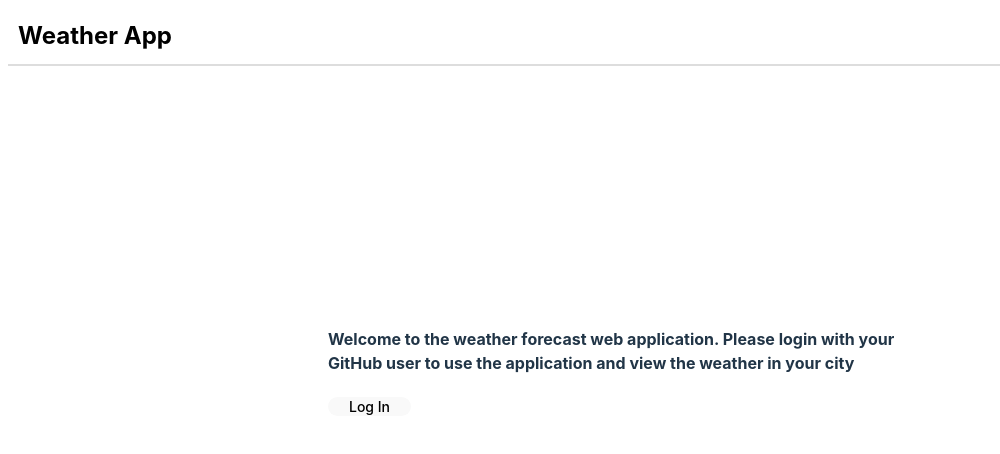
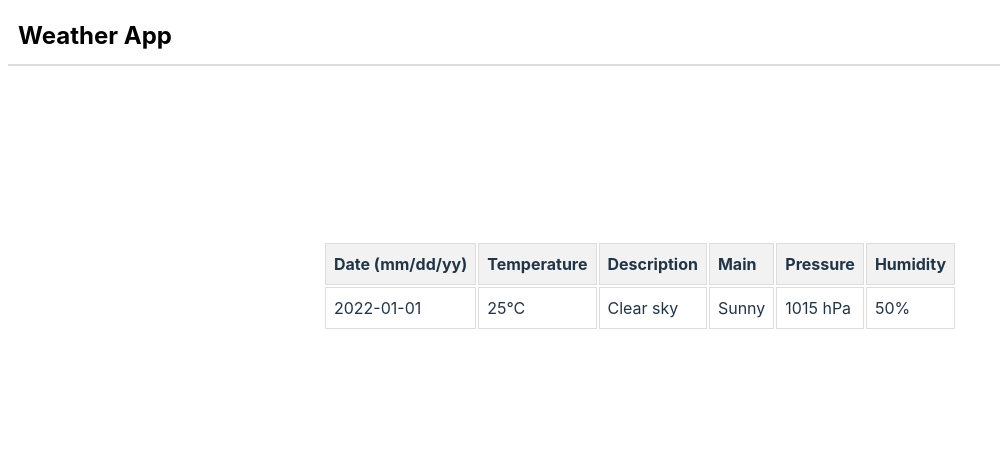
Before and after one commit to captainalbert/ehrlichApplication, a React (Vite) app in the folder ehrlich-weather-app/: page /weather/1 in a window 1280 px wide. Shown: the top 454 px of the page, without its empty margins (0-1000 px from the left). Built offline with nearby package versions, Linux system fonts and the light colour scheme; no server answers.

Commit message:
Create weather page UI and integrate weather API

```diff
--- a/ehrlich-weather-app/package.json
+++ b/ehrlich-weather-app/package.json
@@ -11,8 +11,11 @@
   },
   "dependencies": {
     "@auth0/auth0-react": "^2.2.4",
+    "axios": "^1.6.6",
+    "dotenv": "^16.4.1",
     "react": "^18.2.0",
-    "react-dom": "^18.2.0"
+    "react-dom": "^18.2.0",
+    "react-router-dom": "^6.21.3"
   },
   "devDependencies": {
     "@types/react": "^18.2.43",
--- a/ehrlich-weather-app/src/App.tsx
+++ b/ehrlich-weather-app/src/App.tsx
@@ -1,13 +1,16 @@
+import { BrowserRouter as Router, Route, Routes } from "react-router-dom";
+
 // styles
 import "./App.css";
 
 // views
 import LandingPage from "./views/LandingPage/LandingPage";
+import HomePage from "./views/HomePage/HomePage";
 
 // components
 import Navbar from "./components/NavBar/NavBar";
 import { useAuth0 } from "@auth0/auth0-react";
-import HomePage from "./views/HomePage/HomePage";
+import WeatherPage from "./views/WeatherPage/WeatherPage";
 
 function App() {
   const { user, isAuthenticated, isLoading } = useAuth0();
@@ -17,10 +20,21 @@ function App() {
   }
   console.log("isAuthenticated", isAuthenticated);
   return (
-    <div>
+    // <div>
+    //   <Navbar isAuthenticated={isAuthenticated} />
+    //   {isAuthenticated ? <HomePage user={user} /> : <LandingPage />}
+    // </div>
+
+    <Router>
       <Navbar isAuthenticated={isAuthenticated} />
-      {isAuthenticated ? <HomePage user={user} /> : <LandingPage />}
-    </div>
+      <Routes>
+        <Route
+          path="/"
+          element={isAuthenticated ? <HomePage user={user} /> : <LandingPage />}
+        />
+        <Route path="/weather/:location" element={<WeatherPage />} />
+      </Routes>
+    </Router>
   );
 }
 
--- a/ehrlich-weather-app/src/components/Button/LogoutButton.tsx
+++ b/ehrlich-weather-app/src/components/Button/LogoutButton.tsx
@@ -1,4 +1,3 @@
-import React from "react";
 import { useAuth0 } from "@auth0/auth0-react";
 
 const LogoutButton = () => {
--- a/ehrlich-weather-app/src/components/NavBar/NavBar.tsx
+++ b/ehrlich-weather-app/src/components/NavBar/NavBar.tsx
@@ -4,7 +4,7 @@
  * @argument isAuthenticated - boolean
  * @author Albert John Tulop
  */
-import React, { useState } from "react";
+import React from "react";
 
 // styles
 import "./NavBar.css";
@@ -15,14 +15,6 @@ interface NavbarProps {
 }
 
 const Navbar: React.FC<NavbarProps> = ({ isAuthenticated }) => {
-  // State for showing navigationBar
-  const [isNavbarOpen, setNavbarOpen] = useState(false);
-
-  // Function to toggle the navbar state
-  const toggleNavbar = () => {
-    setNavbarOpen(!isNavbarOpen);
-  };
-
   return (
     <nav className="navbar">
       <div className="navbar-container">
@@ -32,7 +24,7 @@ const Navbar: React.FC<NavbarProps> = ({ isAuthenticated }) => {
 
         {/* Logout element */}
         {isAuthenticated && (
-          <div className={`navbar-links ${isNavbarOpen ? "open" : ""}`}>
+          <div className={`navbar-links`}>
             <LogoutButton />
           </div>
         )}
--- a/ehrlich-weather-app/src/views/HomePage/HomePage.tsx
+++ b/ehrlich-weather-app/src/views/HomePage/HomePage.tsx
@@ -1,23 +1,20 @@
 import "./HomePage.css";
+import { useState } from "react";
+import { Link } from "react-router-dom";
 
 import Title from "../../components/Title/Title";
 import TextInput from "../../components/TextInput/TextInput";
-import { useState } from "react";
 import Button from "../../components/Button/Button";
 
-type userObject = {
-  name: string;
-  nickname: string;
-};
 interface HomePageProps {
-  user: userObject;
+  user: any;
 }
 
 const HomePage = ({ user }: HomePageProps) => {
   const { nickname } = user;
+
   const [city, setCity] = useState("");
 
-  console.log(user);
   return (
     <div className="home">
       <Title title={nickname} />
@@ -31,11 +28,13 @@ const HomePage = ({ user }: HomePageProps) => {
         value={city}
       />
 
-      <Button
-        title="Display Weather"
-        onClick={() => console.log("Display weather")}
-        style={{ alignSelf: "center", marginTop: 20 }}
-      />
+      <Link to={`/weather/${city}`}>
+        <Button
+          title="Display Weather"
+          onClick={() => console.log("Display weather")}
+          style={{ alignSelf: "center", marginTop: 20 }}
+        />
+      </Link>
     </div>
   );
 };
--- /dev/null
+++ b/ehrlich-weather-app/src/views/WeatherPage/WeatherComponents/WeatherTable.css
@@ -0,0 +1,24 @@
+/* WeatherTable.css */
+.table {
+  width: 100%;
+  border-collapse: collapse;
+  margin-top: 20px;
+}
+
+th,
+td {
+  border: 1px solid #ddd;
+  padding: 8px;
+  text-align: left;
+}
+
+th {
+  background-color: #f2f2f2;
+}
+
+/* Media query for mobile view */
+@media (max-width: 600px) {
+  .desktop-view {
+    display: none;
+  }
+}
--- /dev/null
+++ b/ehrlich-weather-app/src/views/WeatherPage/WeatherComponents/WeatherTable.tsx
@@ -0,0 +1,36 @@
+// WeatherTable.js
+
+import "./WeatherTable.css"; // Import the CSS file
+
+interface WeatherTableProps {
+  weatherData: any;
+}
+
+const WeatherTable = ({ weatherData }: WeatherTableProps) => {
+  return (
+    <table>
+      <thead>
+        <tr>
+          <th>Date (mm/dd/yy)</th>
+          <th>Temperature</th>
+          <th className="desktop-view">Description</th>
+          <th className="desktop-view">Main</th>
+          <th className="desktop-view">Pressure</th>
+          <th className="desktop-view">Humidity</th>
+        </tr>
+      </thead>
+      <tbody>
+        <tr>
+          <td>2022-01-01</td>
+          <td>25°C</td>
+          <td className="desktop-view">Clear sky</td>
+          <td className="desktop-view">Sunny</td>
+          <td className="desktop-view">1015 hPa</td>
+          <td className="desktop-view">50%</td>
+        </tr>
+      </tbody>
+    </table>
+  );
+};
+
+export default WeatherTable;
--- /dev/null
+++ b/ehrlich-weather-app/src/views/WeatherPage/WeatherPage.css
@@ -0,0 +1,7 @@
+.weather-page {
+  display: flex;
+  align-items: flex-start;
+  justify-content: center;
+  margin-top: 20ex;
+  height: 100vh;
+}
--- /dev/null
+++ b/ehrlich-weather-app/src/views/WeatherPage/WeatherPage.tsx
@@ -0,0 +1,64 @@
+import { useEffect, useState } from "react";
+import { useParams } from "react-router-dom";
+import axios from "axios";
+
+import "./WeatherPage.css";
+import WeatherTable from "./WeatherComponents/WeatherTable";
+
+const WeatherPage = () => {
+  const { location } = useParams();
+  const [weatherData, setWeatherData] = useState(null);
+
+  // Function to fetch geolocation data
+  const fetchGeolocationData = async () => {
+    try {
+      const geolocationApiKey = "5610e3dc5ba197fe827701f8821b4269";
+      const geolocationResponse = await axios.get(
+        `http://api.openweathermap.org/geo/1.0/direct?q=${location}&limit=5&appid=${geolocationApiKey}`
+      );
+
+      // Extract latitude and longitude from the geolocation response
+      // const { latitude, longitude } = geolocationResponse.data;
+
+      const { lat, lon } = geolocationResponse.data.find(
+        (element: any) => element.country === "PH"
+      );
+      // Use latitude and longitude to fetch weather data
+      fetchWeatherData(lat, lon);
+    } catch (error) {
+      console.error("Error fetching geolocation data:", error);
+    }
+  };
+
+  // Function to fetch weather data from the weather API
+  const fetchWeatherData = async (latitude: string, longitude: string) => {
+    try {
+      const weatherApiKey = "5610e3dc5ba197fe827701f8821b4269";
+      const weatherResponse = await axios.get(
+        `https://api.openweathermap.org/data/2.5/weather?lat=${latitude}&lon=${longitude}&appid=${weatherApiKey}`
+      );
+
+      // Update the state with the fetched weather data
+      console.log("weatherResponse.data", weatherResponse.data);
+      setWeatherData(weatherResponse.data);
+    } catch (error) {
+      console.error("Error fetching weather data:", error);
+    }
+  };
+
+  useEffect(() => {
+    // Call the fetchGeolocationData function when the component mounts
+    fetchGeolocationData();
+  }, [location]);
+
+  // Date, Temp(F), Description, Main, Pressure, Humidity
+  // Description, Main -> Under, weatherData.weather.description and weatherData.weather.main
+  // Temp(in Kelvin, convert to F), Pressure, Humidity -> weatherData.weather.main
+  return (
+    <div className={"weather-page"}>
+      <WeatherTable weatherData={weatherData} />
+    </div>
+  );
+};
+
+export default WeatherPage;
```
Also changed, not shown: 1 other file (tests, documents, lock files or other folders).
